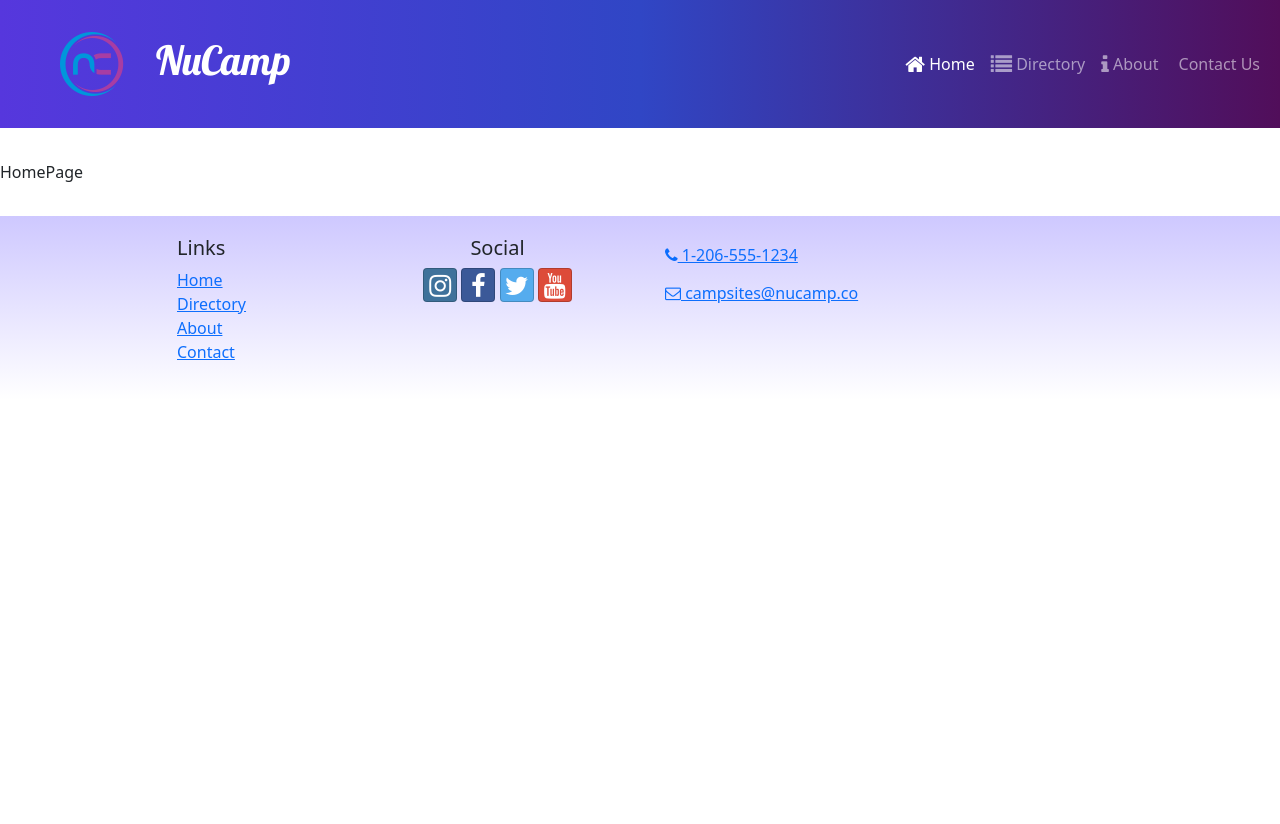
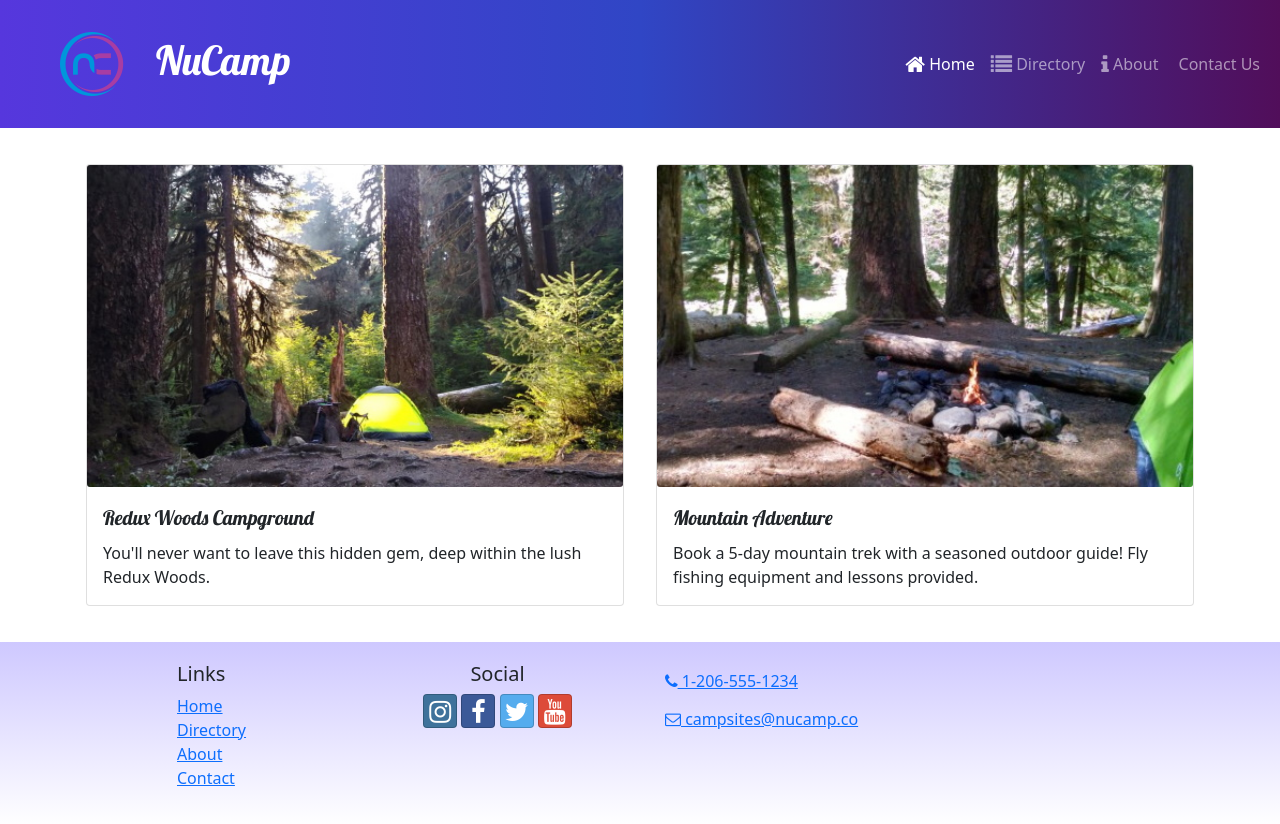
Before and after one commit to wingtek2020/nucampsite, a React (Create React App) app: page / in a window 1280 px wide. Before the commit the page ends 800 px from the top, so only its background shows below. Built offline with nearby package versions, Linux system fonts and the light colour scheme.

Commit message:
Homepage Displayed

```diff
--- a/src/features/campsites/campsitesSlice.js
+++ b/src/features/campsites/campsitesSlice.js
@@ -12,3 +12,7 @@
 export const selectRandomCampsite = () => {
     return CAMPSITES[Math.floor(Math.random() * (CAMPSITES.length))];
 }
+
+export const selectFeaturedCampsite = () => {
+    return CAMPSITES.find((campsite) => campsite.featured);
+};
--- /dev/null
+++ b/src/features/display/DisplayCard.js
@@ -0,0 +1,16 @@
+import { Card, CardImg, CardText, CardBody, CardTitle } from 'reactstrap';
+
+const DisplayCard = ({ item }) => {
+    const { image, name, description } = item;
+    return (
+        <Card>
+            <CardImg src={image} alt={name} />
+            <CardBody>
+                <CardTitle>{name}</CardTitle>
+                <CardText>{description}</CardText>
+            </CardBody>
+        </Card>
+    );
+};
+
+export default DisplayCard;
--- /dev/null
+++ b/src/features/display/DisplayList.js
@@ -0,0 +1,22 @@
+import { Col, Row, } from 'reactstrap';
+import DisplayCard from "./DisplayCard";
+import { selectFeaturedPromotion } from '../promotions/promotionsSlice';
+import { selectFeaturedCampsite } from '../campsites/campsitesSlice';
+
+const DisplayList = () => {
+    const items = [selectFeaturedCampsite(), selectFeaturedPromotion()];
+
+    return (
+        <Row>
+            {items.map((item, idx) => {
+                return (
+                    <Col md className='m-1' key={idx}>
+                        <DisplayCard item={item} />
+                    </Col>
+                );
+            })}
+        </Row>
+    );
+};
+
+export default DisplayList;
--- /dev/null
+++ b/src/features/promotions/promotionsSlice.js
@@ -0,0 +1,14 @@
+import {PROMOTIONS} from '../../app/shared/PROMOTIONS';
+
+export const selectAllPromotions = () =>
+{
+    return PROMOTIONS;
+}
+
+export const selectFeaturedPromotion = () => {
+    return PROMOTIONS.find((promotion) => promotion.featured);
+};
+
+export const selectRandomPromotion = () => {
+    return PROMOTIONS[Math.floor(Math.random() * (PROMOTIONS.length))];
+}
--- a/src/pages/HomePage.js
+++ b/src/pages/HomePage.js
@@ -1,5 +1,12 @@
+import { Container } from 'reactstrap';
+import DisplayList from '../features/display/DisplayList';
+
 const HomePage = () => {
-    return <div>HomePage</div>;
+    return (
+        <Container>
+            <DisplayList />
+        </Container>
+    );
 };
 
 export default HomePage;
```
